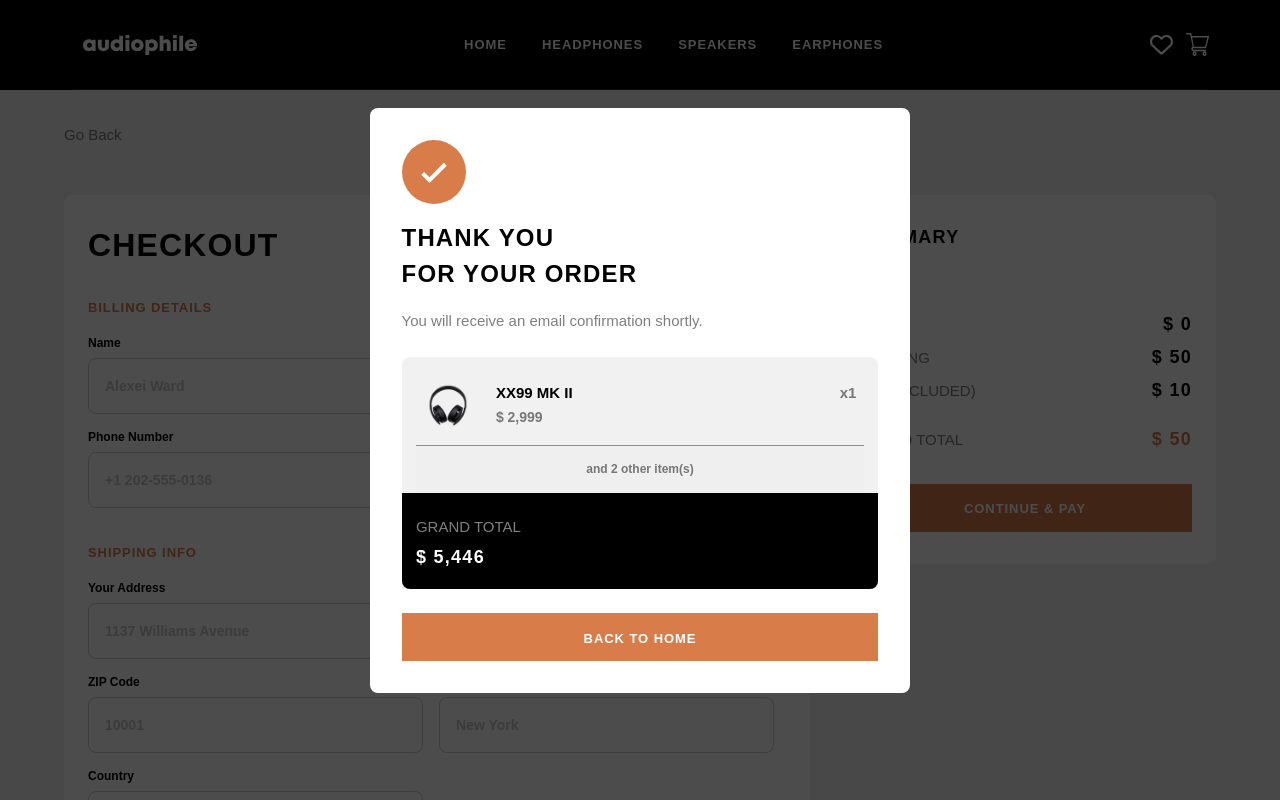
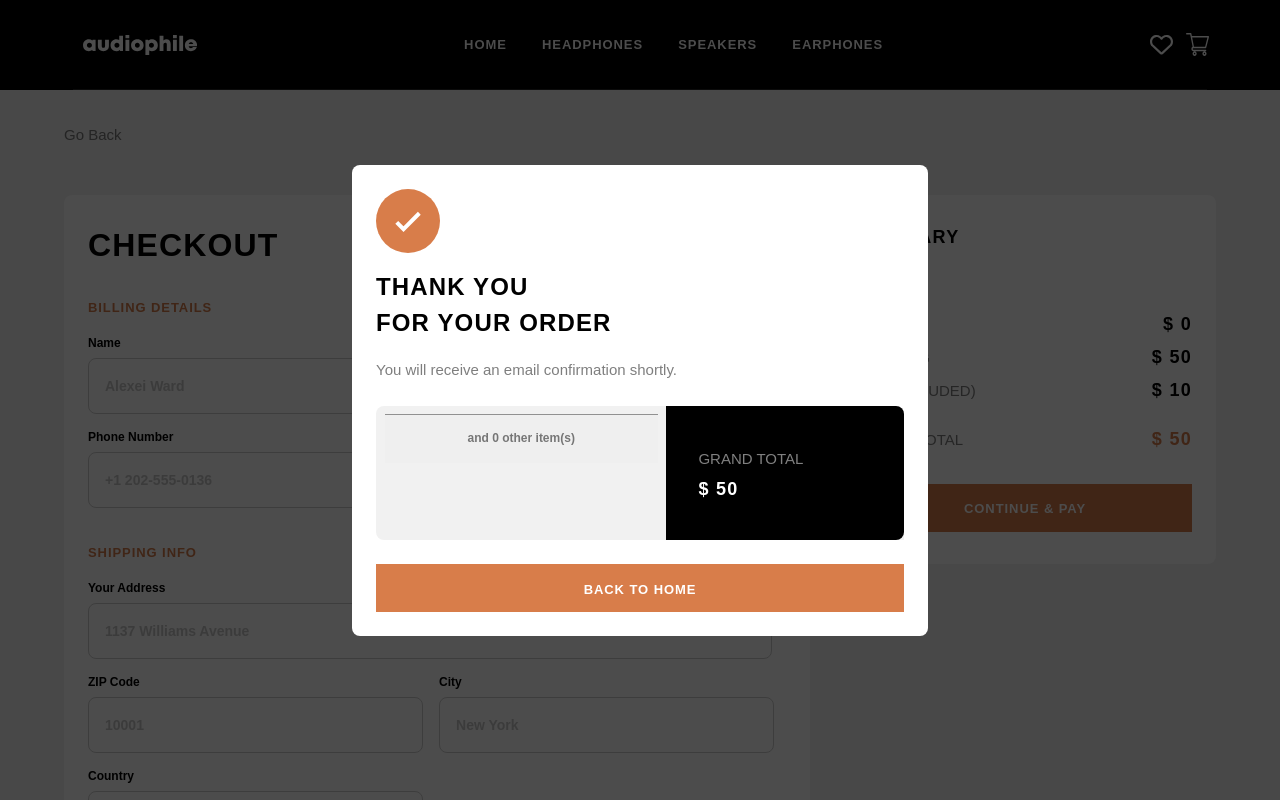
Before and after one commit to manolache1gabriela/Audiophile, a React (Create React App) app in the folder audiophile-react/: page /checkout in a window 1280 px wide. Both pictures are taken after a click on the input "CONTINUE & PAY". Shown: the top 800 px of the page. Built offline with nearby package versions, Linux system fonts and the light colour scheme.

Commit message:
finished confirmation modal features and styling

```diff
--- a/audiophile-react/src/components/ConfirmationModal.jsx
+++ b/audiophile-react/src/components/ConfirmationModal.jsx
@@ -1,11 +1,16 @@
-import React, { useEffect, useRef } from 'react'
-import { NavLink } from 'react-router-dom'
+import React, { useEffect, useRef, useState } from 'react'
 
-export default function ConfirmationModal() {
+export default function ConfirmationModal({ totalPrice, inCheckoutItems, key }) {
+    const [viewOthers, setViewOthers] = useState(false);
+
     let modal = useRef(null);
     useEffect(() => {
         modal.current?.scrollIntoView()
-    }, [modal])
+    }, [modal]);
+
+    const otherItemsBought = inCheckoutItems.slice(1, inCheckoutItems.length);
+
+
     return (
         <div className="modal-background on-confirmation-modal" ref={modal}>
             <div id="thanks-modal">
@@ -18,25 +23,22 @@ export default function ConfirmationModal() {
                     <section className="confirm-summary">
                         <div className="summary">
                             <div className="cart-items">
-                                <div className="cart-item">
-                                    <div className="cart-product-img"></div>
-                                    <div className="cart-product-info">
-                                        <div className="cart-product-name">
-                                            <p className="product-name">XX99 MK II</p>
-                                            <p className="product-price">$ 2,999</p>
-                                        </div>
-                                        <span className="number-of-items">x1</span>
-                                    </div>
-                                </div>
+                                {inCheckoutItems[0]}
+                                {viewOthers && <div>
+                                    {otherItemsBought}
+                                </div>}
                                 <div className="others-from-cart">
-                                    <button className="view-others">
-                                        <span className="view-text">and 2 other item(s)</span>
-                                    </button>
+                                    {!viewOthers && <button onClick={() => setViewOthers(true)} className="view-others">
+                                        <span className="view-text">and {otherItemsBought.length} other item(s)</span>
+                                    </button>}
+                                    {viewOthers && <button onClick={() => setViewOthers(false)} className="view-others">
+                                        <span className="view-text">View less</span>
+                                    </button>}
                                 </div>
                             </div>
                             <div className="grand-total">
                                 <span className="grand-title">GRAND TOTAL</span>
-                                <span className="grand-amount">$ 5,446</span>
+                                <span className="grand-amount">$ {totalPrice}</span>
                             </div>
                         </div>
                     </section>
--- a/audiophile-react/src/components/NavigationBar.jsx
+++ b/audiophile-react/src/components/NavigationBar.jsx
@@ -47,12 +47,14 @@ export default function NavigationBar() {
                         </div>
                         <div className="favorite_cart">
                             <img onMouseEnter={() => {
+                                setOpenModalCart(false);
                                 setOpenModalFavorite(true);
                             }} onClick={() => {
                                 setOpenModalFavorite(!openModalFavorite);
                             }}
                                 id="favorite-icon" src='/assets/shared/desktop/heart-regular.svg' alt="favorite items" />
                             <img onMouseEnter={() => {
+                                setOpenModalFavorite(false);
                                 setOpenModalCart(true)
                             }} onClick={() => {
                                 setOpenModalCart(!openModalCart)
--- a/audiophile-react/src/pages/Checkout.jsx
+++ b/audiophile-react/src/pages/Checkout.jsx
@@ -18,13 +18,7 @@ export default function Checkout() {
         let values = Object.values(newCart);
         setTotalPrice(values.reduce((acc, item) => acc + item.price, 50));
         setCalculatedVat(parseInt(0.2 * totalPrice));
-        console.log(calculatedVAT)
-    })
-
-
-
-
-
+    }, [totalPrice])
 
     return (
         <div>
@@ -170,7 +164,7 @@ export default function Checkout() {
                 </div>
             </section>
 
-            {openModalConfirmation && <ConfirmationModal openModalConfirmation={openModalConfirmation} setOpenModalConfirmation={setOpenModalConfirmation} />}
+            {openModalConfirmation && <ConfirmationModal openModalConfirmation={openModalConfirmation} setOpenModalConfirmation={setOpenModalConfirmation} inCheckoutItems={inCheckoutItems} totalPrice={totalPrice} />}
         </div>
     )
 }
--- a/audiophile-react/src/styles/abstracts/_mixins.scss
+++ b/audiophile-react/src/styles/abstracts/_mixins.scss
@@ -190,6 +190,10 @@
                 text-wrap: nowrap;
                 max-width: 7rem;
                 overflow: hidden;
+
+                @include devices(tablet) {
+                    max-width: unset;
+                }
             }
 
             .product-price {
--- a/audiophile-react/src/styles/components/_modals.scss
+++ b/audiophile-react/src/styles/components/_modals.scss
@@ -27,11 +27,11 @@ body {
 
 #thanks-modal {
     height: fit-content;
-    max-width: 33.8rem;
     overflow-y: scroll;
+    width: 90%;
     border-radius: $borderRadius;
     border: 0;
-    padding: 2rem;
+    padding: 1.5rem;
     background-color: $colorWhiteBright;
     scrollbar-width: none;
 
@@ -77,11 +77,9 @@ body {
             width: 100%;
             display: $displayGrid;
             grid-template-rows: auto 1fr;
-            border-radius: $borderRadius;
 
             .summary {
                 width: 100%;
-
                 background-color: $colorWhiteGray;
                 display: $displayGrid;
                 grid-template-rows: auto 1fr;
@@ -94,7 +92,7 @@ body {
                     width: 100%;
                     max-height: 8.5rem;
                     overflow-y: scroll;
-                    padding: 1rem 3% 0;
+                    padding: 0.5rem 3% 0;
 
                     &::-webkit-scrollbar {
                         display: none;
@@ -124,7 +122,6 @@ body {
                         }
                     }
                 }
-            }
 
                 .grand-total {
                     border-bottom-right-radius: $borderRadius;
@@ -151,13 +148,51 @@ body {
                 }
             }
 
+        }
+
         .button-primary {
             width: 100%;
         }
     }
 
+    @include devices(tablet) {
+        width: 70%;
+        max-width: unset;
+
+        .dialog-visual {
+
+            .confirm-summary {
+
+                .summary {
+                    grid-template-columns: auto 45%;
+                    grid-template-rows: unset;
+                    border-top-left-radius: $borderRadius;
+                    border-bottom-left-radius: $borderRadius;
+
+                    .cart-items {
+                        grid-column: 1/2;
+                        max-height: 16.5rem;
+                    }
+
+                    .grand-total {
+                        grid-column: 2/3;
+                        justify-content: flex-end;
+                        padding: 2.5rem 2rem;
+                        border-bottom-left-radius: unset;
+                        border-top-right-radius: $borderRadius;
+                    }
+                }
+
+            }
+        }
+    }
+
     @include devices(laptop) {
         width: 50%;
+    }
+
+    @include devices(desktop) {
+        width: 45%;
     }
 }
 
```
Lines whose indentation alone changed are shown as unchanged.
